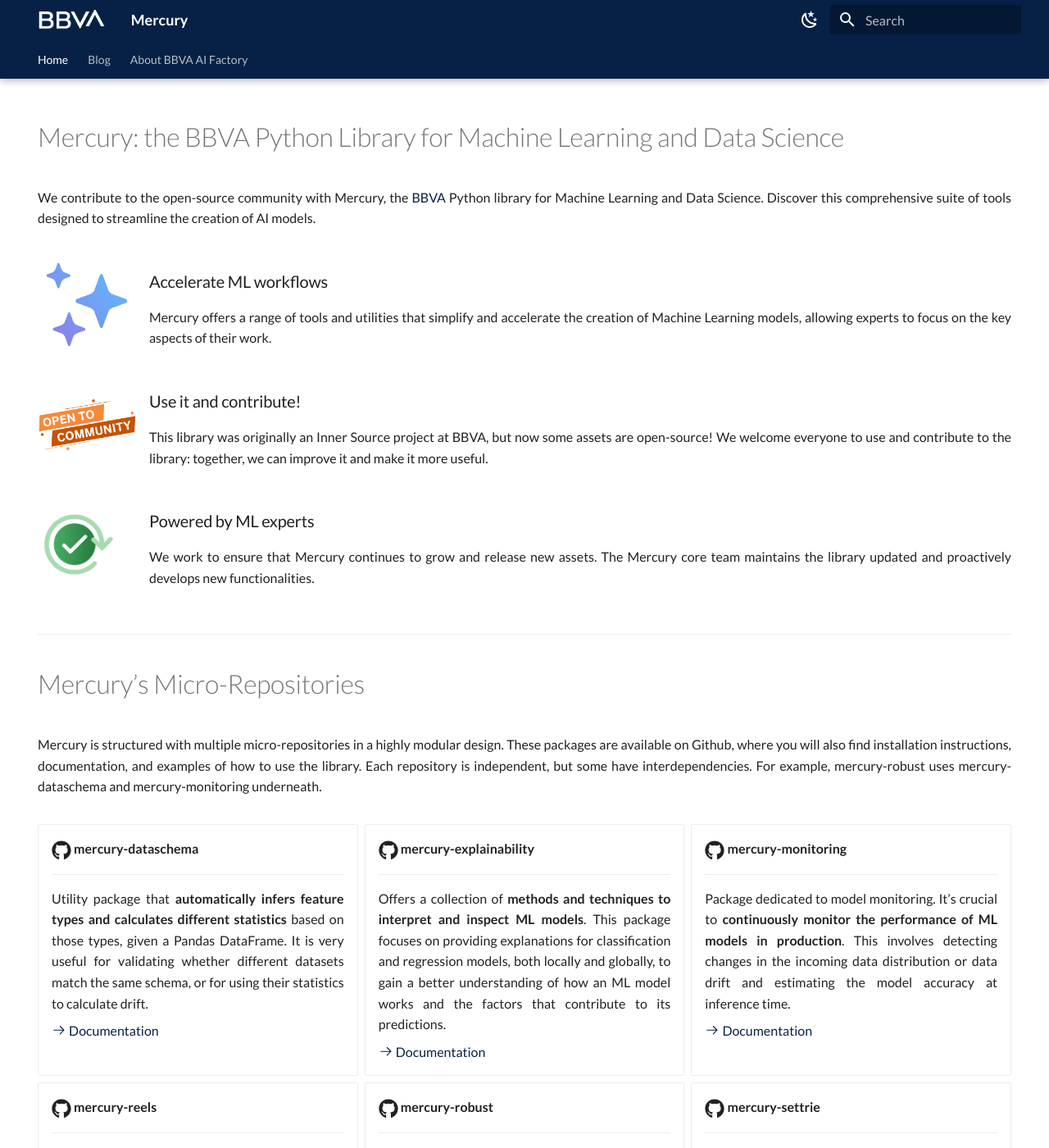
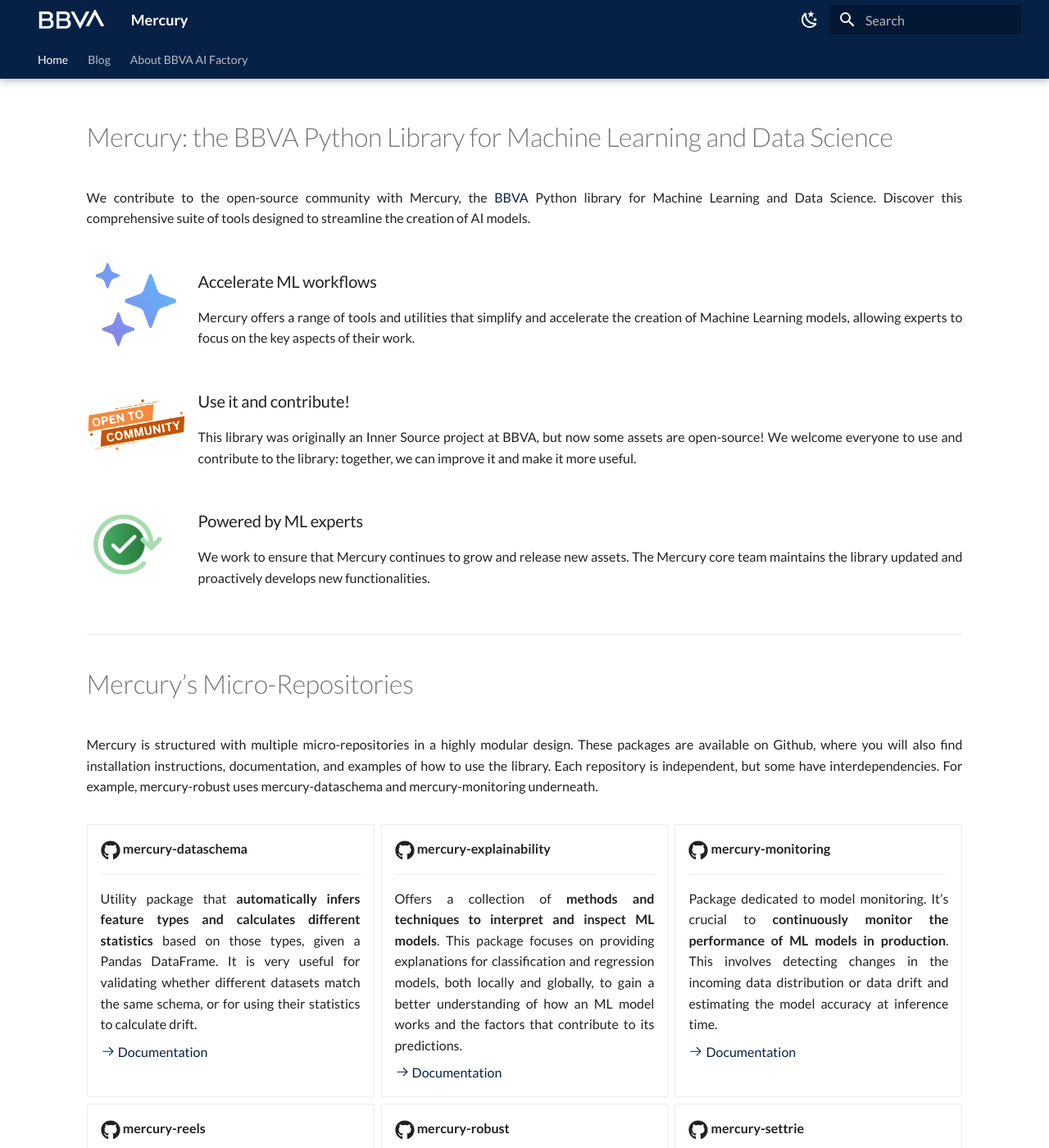
Before and after one commit to BBVA/mercury, an MkDocs documentation site: the page built from docs/index.md, in a window 1280 px wide and 1400 px high. Shown: the whole window at 82% size. Built offline with MkDocs 1.6.1 and Material for MkDocs 9.7.7, drawn with Linux system fonts in a browser that asks for light colours.

Commit message:
Add padding

```diff
--- a/docs/stylesheets/extra.css
+++ b/docs/stylesheets/extra.css
@@ -19,3 +19,8 @@
 body {
     text-align: justify;
 }
+
+.md-main {
+    padding-left: 7%;
+    padding-right: 7%;
+}
```
